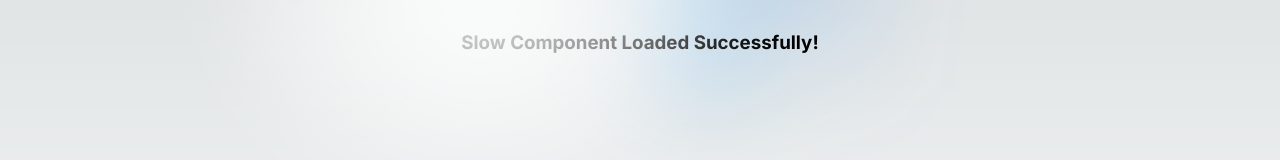
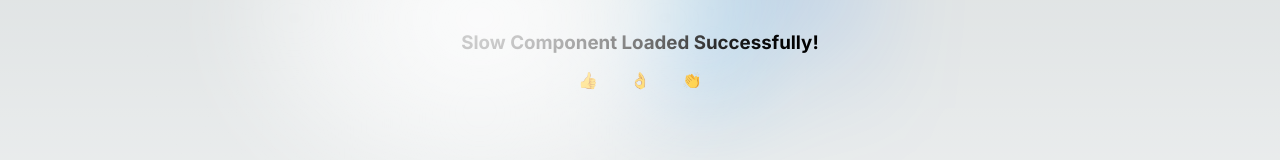
Before and after one commit to thexpand/heroes-of-js-world-2024, a Next.js app: page /slow-loading-page in a window 1280 px wide. Shown: the part 214-374 px from the top of the page. Built offline with nearby package versions, Linux system fonts and the light colour scheme.

Commit message:
feat: add another, slower component to demonstrate how streaming works

```diff
--- /dev/null
+++ b/app/slow-loading-page/_components/emojis/emojis.module.css
@@ -0,0 +1,6 @@
+.grid {
+  display: grid;
+  grid-template-columns: repeat(3, 1fr);
+  gap: 2rem;
+  margin-top: 1rem;
+}
--- /dev/null
+++ b/app/slow-loading-page/_components/emojis/emojis.tsx
@@ -0,0 +1,14 @@
+import styles from "@/app/slow-loading-page/_components/emojis/emojis.module.css";
+
+export const Emojis = async () => {
+  // Simulate a slow loading component
+  await new Promise((resolve) => setTimeout(resolve, 5000));
+
+  return (
+    <div className={styles.grid}>
+      <div>👍</div>
+      <div>👌</div>
+      <div>👏</div>
+    </div>
+  );
+};
--- /dev/null
+++ b/app/slow-loading-page/_components/emojis/skeleton.tsx
@@ -0,0 +1,9 @@
+import styles from "@/app/slow-loading-page/_components/emojis/emojis.module.css";
+
+export const EmojisSkeleton = () => (
+  <div className={styles.grid}>
+    <div>..</div>
+    <div>..</div>
+    <div>..</div>
+  </div>
+);
--- a/app/slow-loading-page/page.tsx
+++ b/app/slow-loading-page/page.tsx
@@ -1,7 +1,9 @@
 import { Logo } from "@/app/_components/logo/logo";
 import styles from "@/app/page.module.css";
 import { Suspense } from "react";
-import { SlowComponent } from "@/app/slow-loading-page/slow-component";
+import { SlowComponent } from "@/app/slow-loading-page/_components/slow-component";
+import { EmojisSkeleton } from "@/app/slow-loading-page/_components/emojis/skeleton";
+import { Emojis } from "@/app/slow-loading-page/_components/emojis/emojis";
 
 export default async function SlowLoadingPage() {
   return (
@@ -14,6 +16,9 @@ export default async function SlowLoadingPage() {
       >
         <SlowComponent />
       </Suspense>
+      <Suspense fallback={<EmojisSkeleton />}>
+        <Emojis />
+      </Suspense>
     </div>
   );
 }
```
Also changed, not shown: app/slow-loading-page/_components/slow-component.tsx (renamed from app/slow-loading-page/slow-component.tsx).
